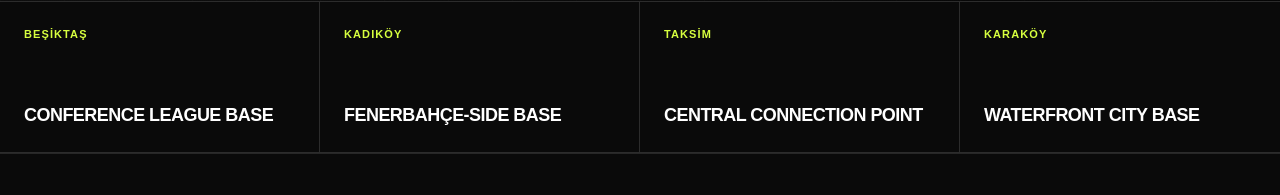
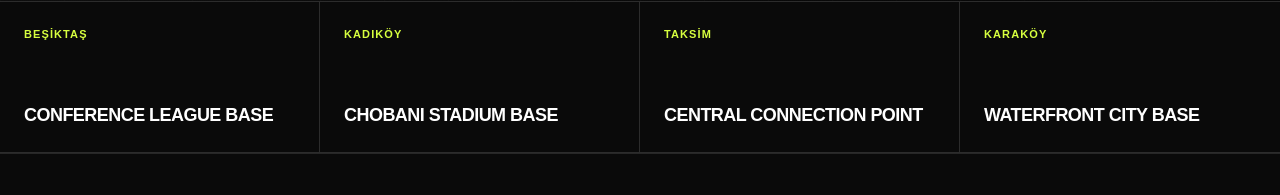
Before and after one commit to istanbulhighlights34-star/finalistanbul, a Next.js app: page /cities/istanbul/where-to-stay in a window 1280 px wide. Shown: the part 692-887 px from the top of the page. Built offline with nearby package versions, Linux system fonts and the light colour scheme.

Commit message:
Standardize stadium names in Istanbul stay guide

```diff
--- a/app/cities/istanbul/where-to-stay/page.tsx
+++ b/app/cities/istanbul/where-to-stay/page.tsx
@@ -17,20 +17,20 @@ export default function Page() {
       lede="Choose the neighborhood around the event you are attending — not simply the hotel with the shortest straight-line distance to a stadium."
       facts={[
         ["BEŞİKTAŞ", "Conference League base"],
-        ["KADIKÖY", "Fenerbahçe-side base"],
+        ["KADIKÖY", "Chobani Stadium base"],
         ["TAKSİM", "Central connection point"],
         ["KARAKÖY", "Waterfront city base"],
       ]}
       introTitle="ONE CITY. VERY DIFFERENT MATCHDAY BASES."
       paragraphs={[
-        "Istanbul's 2027 football calendar is spread across both sides of the Bosphorus. The Spanish Super Cup uses Fenerbahçe, Beşiktaş and RAMS Park, while the UEFA Conference League final is at Beşiktaş Stadium. That makes neighborhood choice a transport decision as much as a hotel decision.",
+        "Istanbul's 2027 football calendar is spread across both sides of the Bosphorus. The Spanish Super Cup uses Chobani Stadium, Tüpraş Stadium and RAMS Park, while the UEFA Conference League final is at Tüpraş Stadium. That makes neighborhood choice a transport decision as much as a hotel decision.",
         "For a single match, staying on the same side of the city can simplify the day. For a multi-match trip, a central base with good rail or ferry connections can be more useful than being next to only one venue.",
       ]}
       cards={[
         ["BEŞİKTAŞ", "The natural base for the Conference League final and the Spanish Super Cup semi-final at Tüpraş Stadium. Strong Bosphorus atmosphere and useful links toward Taksim and Kabataş."],
         ["TAKSİM", "A flexible central option for visitors balancing football with sightseeing. The F1 funicular connects Taksim with Kabataş, where ferry and tram connections broaden your options."],
         ["KARAKÖY", "Useful for the historic peninsula, Galata and waterfront transport. It is a city-first base rather than a stadium-first one, which suits longer stays."],
-        ["KADIKÖY", "The strongest base for the Fenerbahçe semi-final and Asian-side nightlife. Sabiha Gökçen Airport also connects to Kadıköy via the M4 metro corridor."],
+        ["KADIKÖY", "The strongest base for the Chobani Stadium semi-final and Asian-side nightlife. Sabiha Gökçen Airport also connects to Kadıköy via the M4 metro corridor."],
       ]}
       relatedLinks={[
         { href: "/cities/istanbul/airports-and-transport", label: "Istanbul airports & transport" },
```
